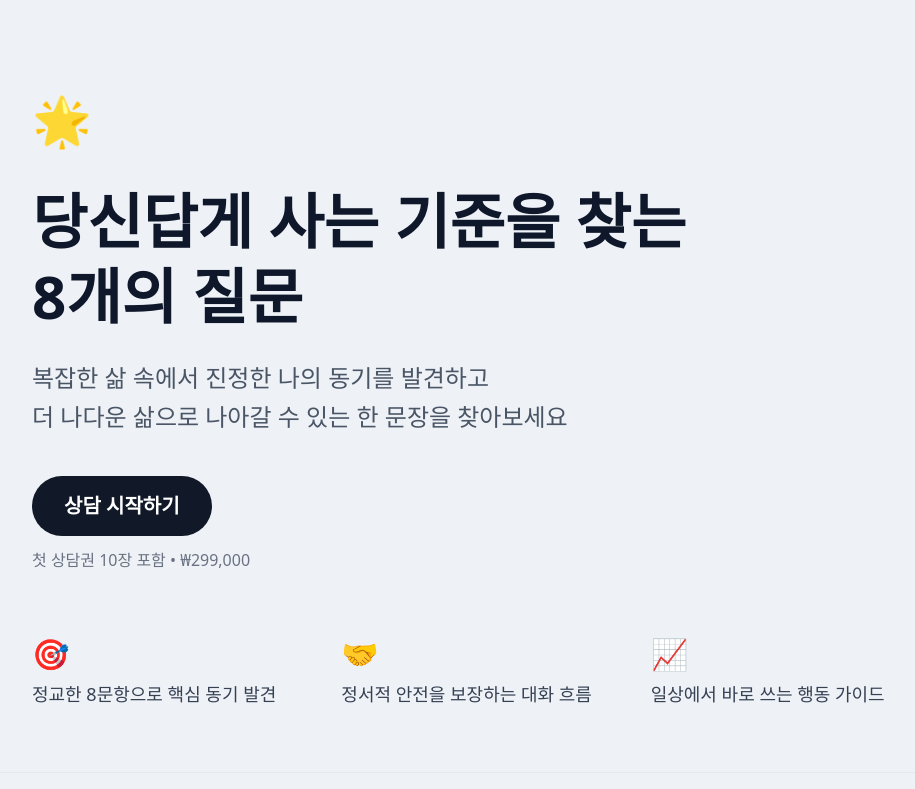
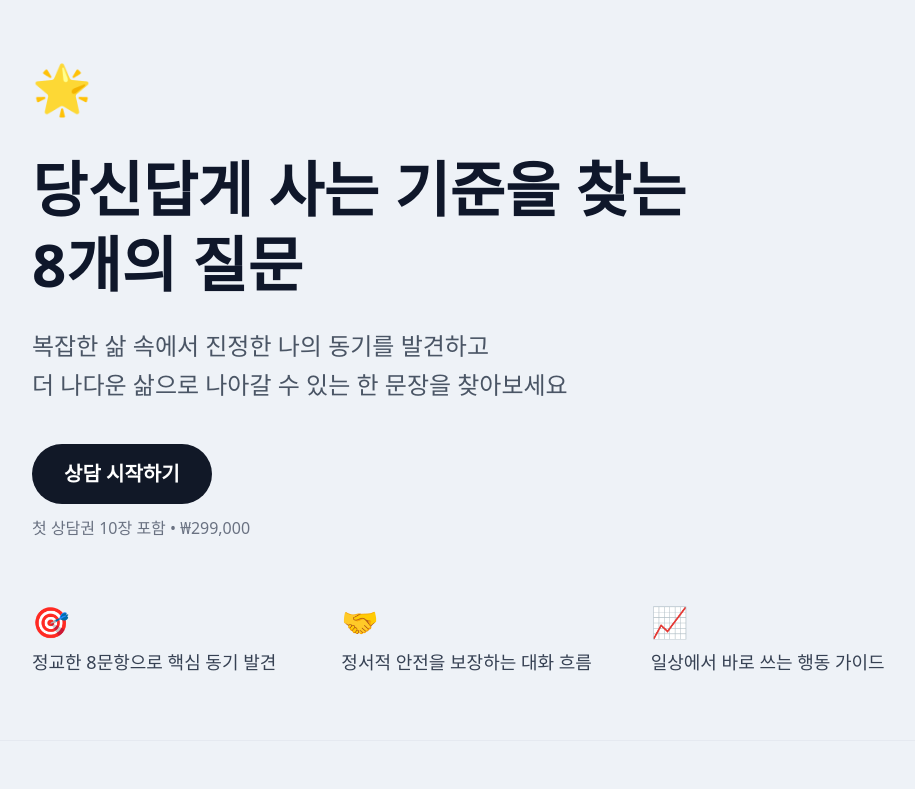
Before and after one commit to terry-U/why-consulting, a Next.js app: page / in a window 1280 px wide. Shown: the top 789 px of the page, without its empty margins (160-1075 px from the left). Built offline with nearby package versions, Linux system fonts and the light colour scheme; no server answers.

Commit message:
fix(layout): 전역 상단 패딩 제거(py-8→none) 및 세션 페이지 상단 여백 완전 제거

```diff
--- a/src/app/layout.tsx
+++ b/src/app/layout.tsx
@@ -12,7 +12,7 @@ export default function RootLayout({
 }) {
   return (
     <html lang="ko">
-      <body className="ui-container py-8">
+      <body className="ui-container">
         {children}
       </body>
     </html>
--- a/src/app/session/[id]/page.tsx
+++ b/src/app/session/[id]/page.tsx
@@ -106,7 +106,7 @@ export default function SessionPage() {
 
   return (
     <div className="h-screen overflow-hidden">
-      <div className="py-0 h-full">
+      <div className="h-full">
         {/* 헤더 */}
         <div className="fixed top-4 left-4 z-50 pointer-events-auto">
           <button
```
